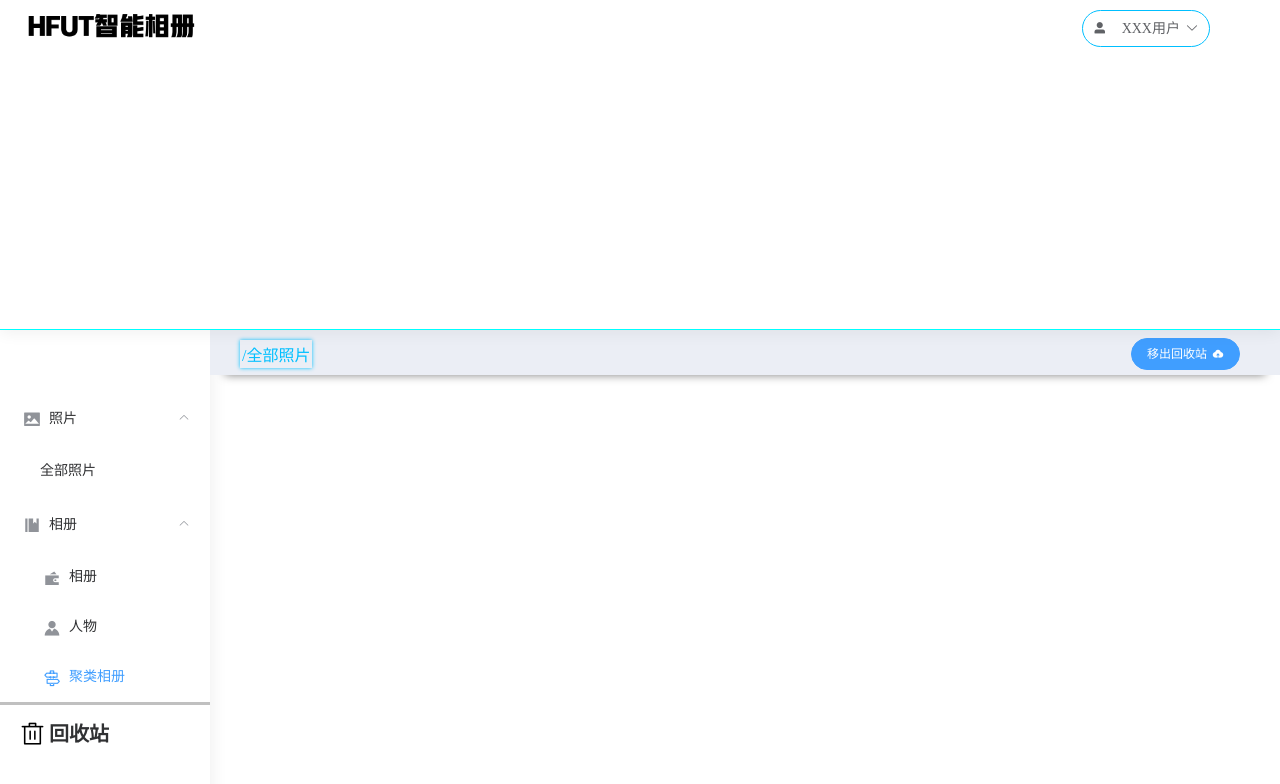
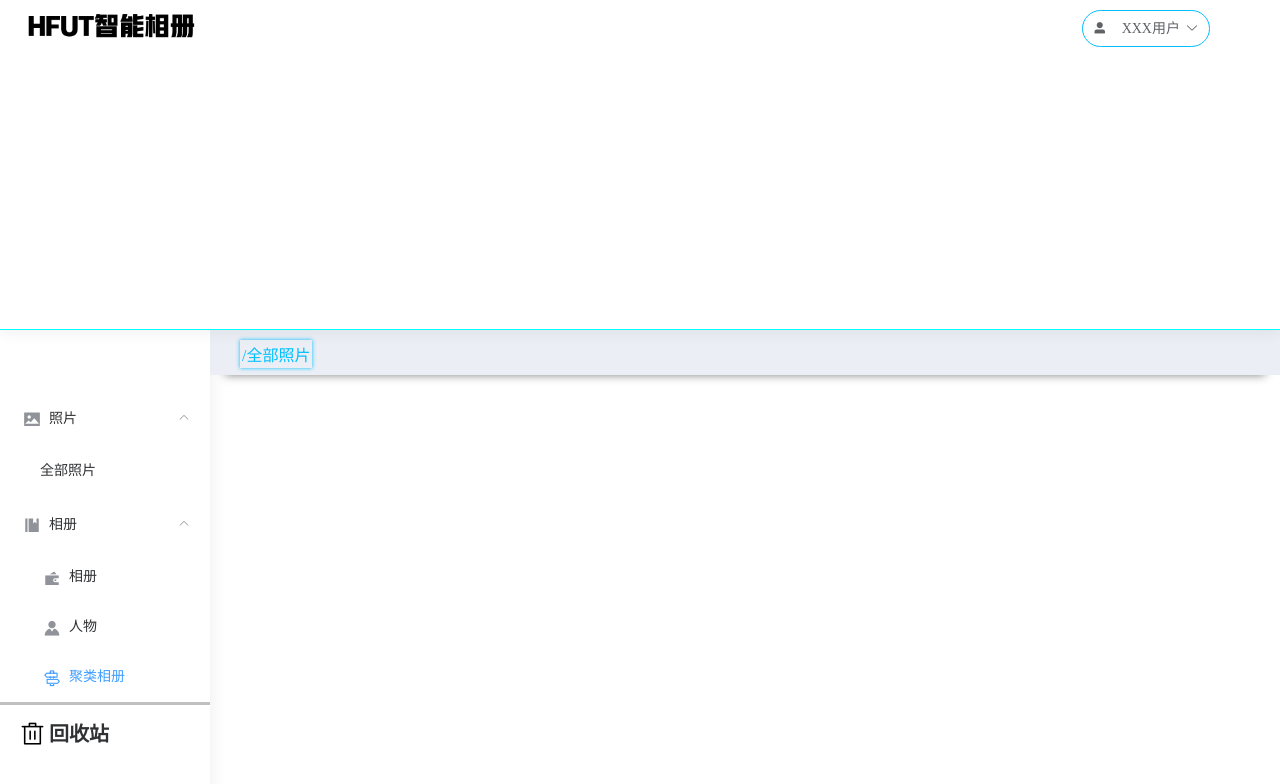
Before and after one commit to mhl222/----, a Vue app: page /index/sortalbum in a window 1280 px wide. Shown: the top 784 px of the page. Built offline with nearby package versions, Linux system fonts and the light colour scheme; sample sign-in values are in the browser's storage.

Commit message:
页面修改

```diff
--- a/src/components/Album_sort.vue
+++ b/src/components/Album_sort.vue
@@ -4,31 +4,7 @@
 			<el-row>
 				<el-col :span="12" style="height: 50px;"><span class="display_tit">/全部照片</span></el-col>
 				<el-col :span="12" style="height: 50px;">
-					<div class="display_upload">
 
-
-						<el-button type="primary" size="small" round @click="centerDialogVisible = true">移出回收站<i
-								class="el-icon-upload el-icon--right"></i></el-button>
-
-						<el-dialog title="上传" v-model="centerDialogVisible" width="30%" center>
-
-							<el-upload class="upload-demo" ref="upload" action="" :on-remove="handleRemove"
-								:file-list="fileList" :on-preview=" handlePreview" :http-request="uploadFile"
-								:auto-upload="false">
-								<template #trigger>
-									<el-button size="small" type="primary">选取文件</el-button>
-								</template>
-								<el-button style="margin-left: 10px;" size="small" type="success" @click="submitUpload">
-									上传到服务器</el-button>
-								<template #tip>
-									<div class="el-upload__tip">
-										只能上传 jpg/png 文件，且不超过 500kb
-									</div>
-								</template>
-							</el-upload>
-
-						</el-dialog>
-					</div>
 				</el-col>
 			</el-row>
 		</el-header>
```
